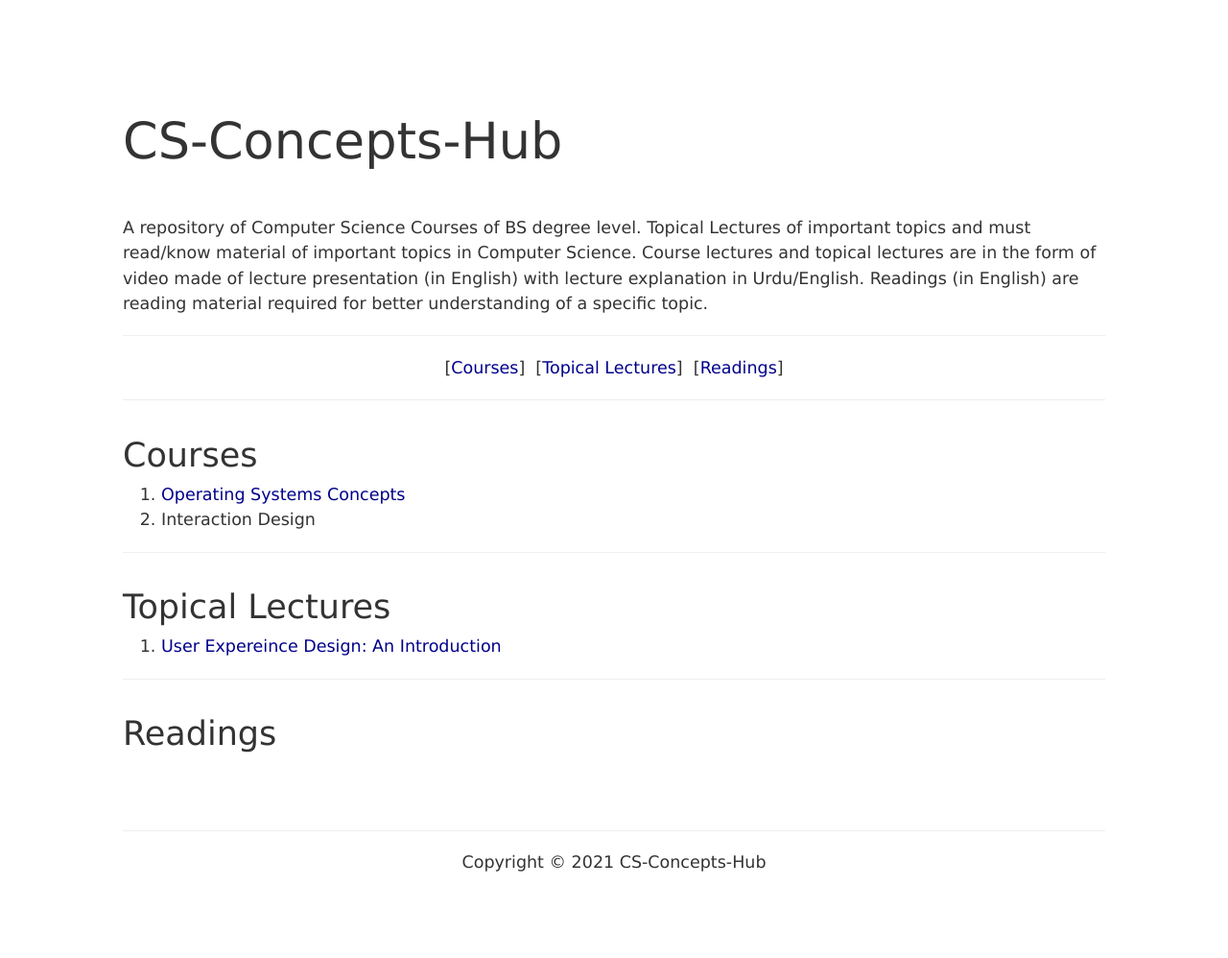
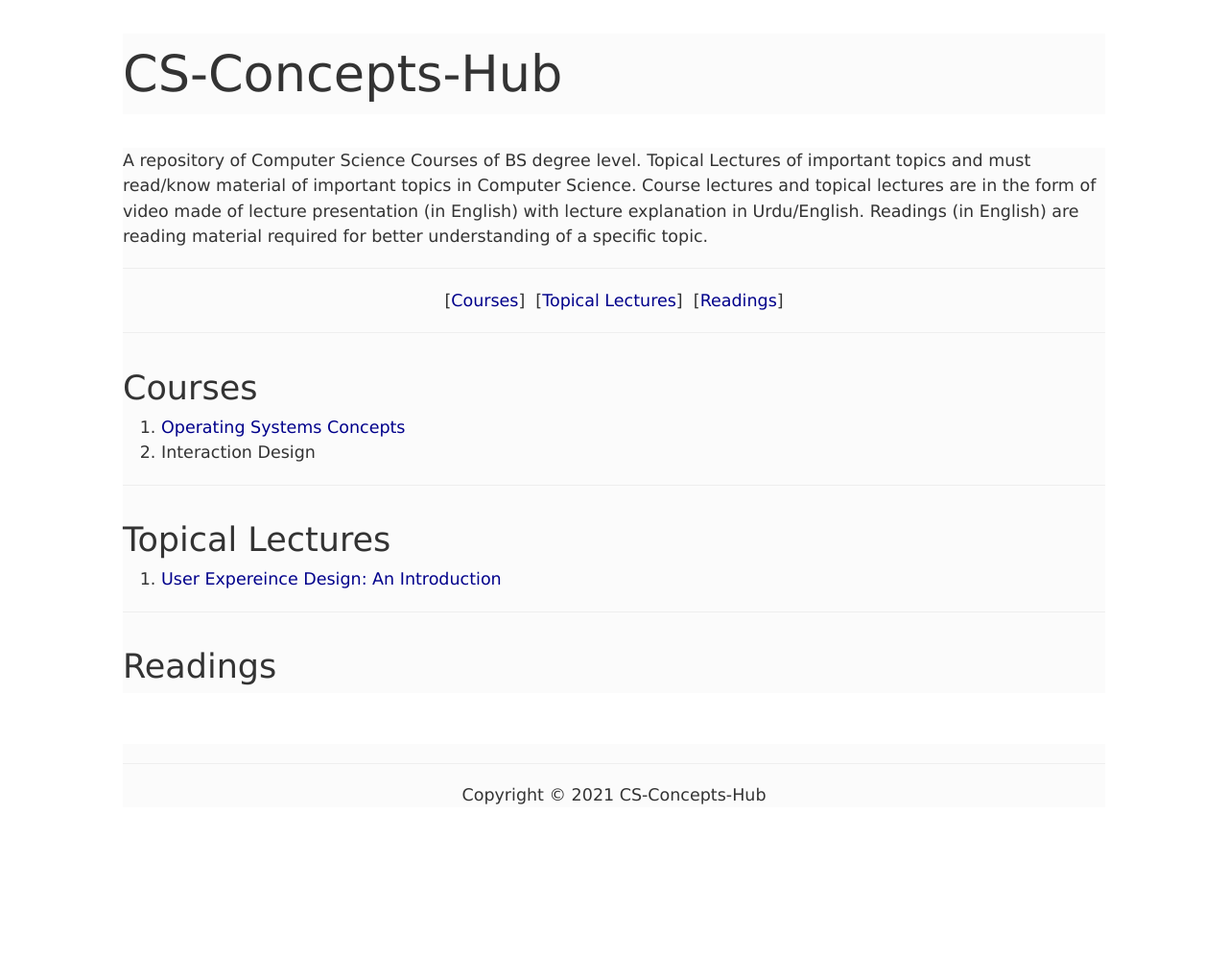
Before and after one commit to CS-Concepts-hub/CS-Concepts-hub, a Jekyll site: the page built from index.html, in a window 1280 px wide. Shown: the whole page at 96% size. Built offline with Jekyll 4.4.1, drawn with Linux system fonts in a browser that asks for light colours; after the commit the page ends 928 px from its top, so only the background shows below that.

Commit message:
Update style.css

```diff
--- a/css/style.css
+++ b/css/style.css
@@ -7,21 +7,22 @@
 }
 
 .main-container {
-    text-align: center; }
+    text-align: center;
+}
 
 .main {
     max-width: 60em;
     width: 80%;
     text-align: left;
-    display: inline-block; }
+    display: inline-block;
+    background-color: #FBFBFB;
+}
 a:link {
     color: #00008b;
 }
 a:visited {
 color: #800080;
 }
-a:body {
-    background-color: #FBFBFB;
 }
 header {
     padding: 2em 0; }
```
